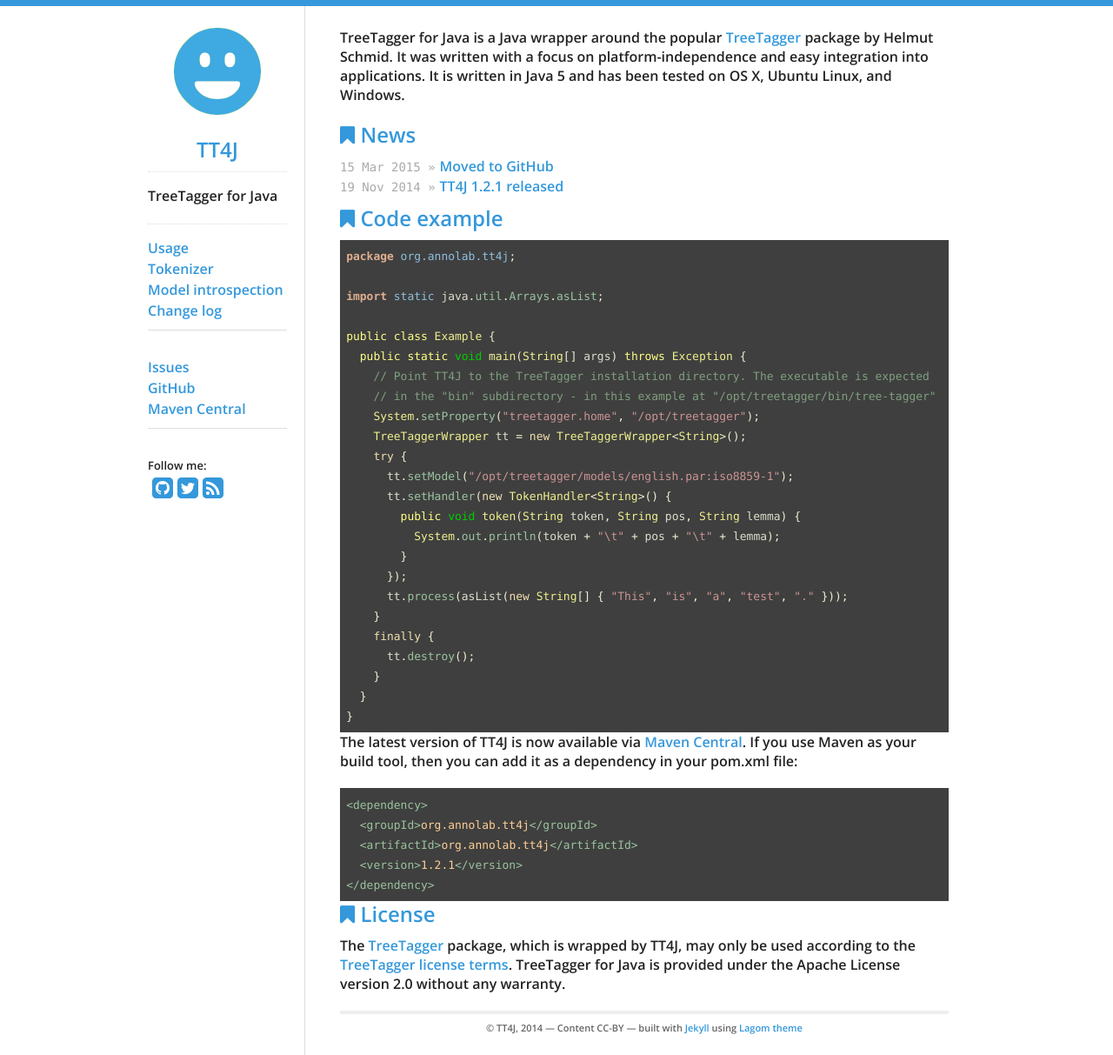
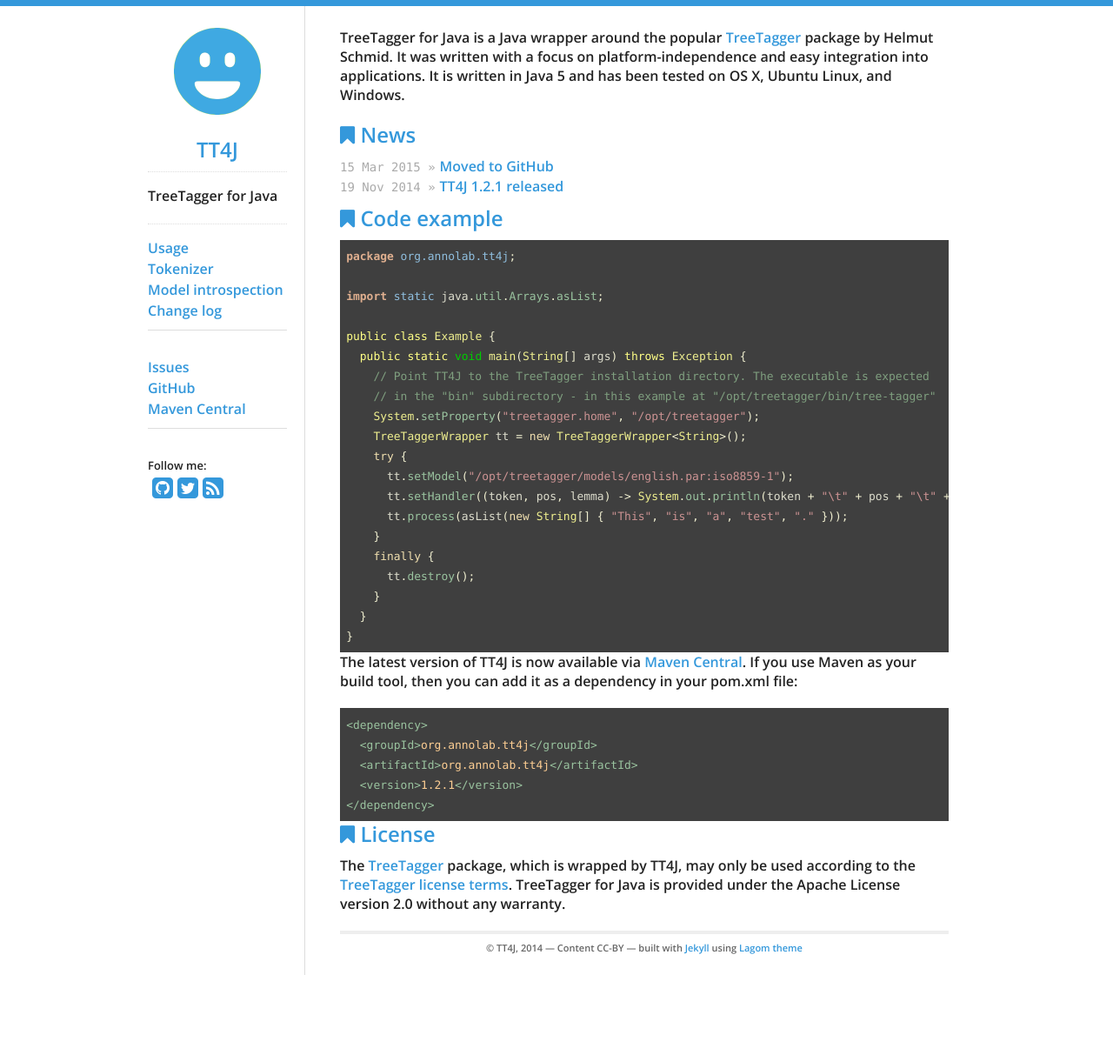
Before and after one commit to reckart/tt4j, a Jekyll site: the page built from index.html, in a window 1280 px wide. Shown: the whole page at 87% size. Built offline with Jekyll 4.4.1, drawn with Linux system fonts in a browser that asks for light colours; nearby versions of some CDN libraries; a script that is not in the unit is left out; comment, search, counter and statistics services are not loaded; after the commit the page ends 1121 px from its top, so only the background shows below that.

Commit message:
Replace TokenHandler with lambda expression

```diff
--- a/index.html
+++ b/index.html
@@ -31,11 +31,7 @@
     TreeTaggerWrapper tt = new TreeTaggerWrapper<String>();
     try {
       tt.setModel("/opt/treetagger/models/english.par:iso8859-1");
-      tt.setHandler(new TokenHandler<String>() {
-        public void token(String token, String pos, String lemma) {
-          System.out.println(token + "\t" + pos + "\t" + lemma);
-        }
-      });
+      tt.setHandler((token, pos, lemma) -> System.out.println(token + "\t" + pos + "\t" + lemma);
       tt.process(asList(new String[] { "This", "is", "a", "test", "." }));
     }
     finally {
```
